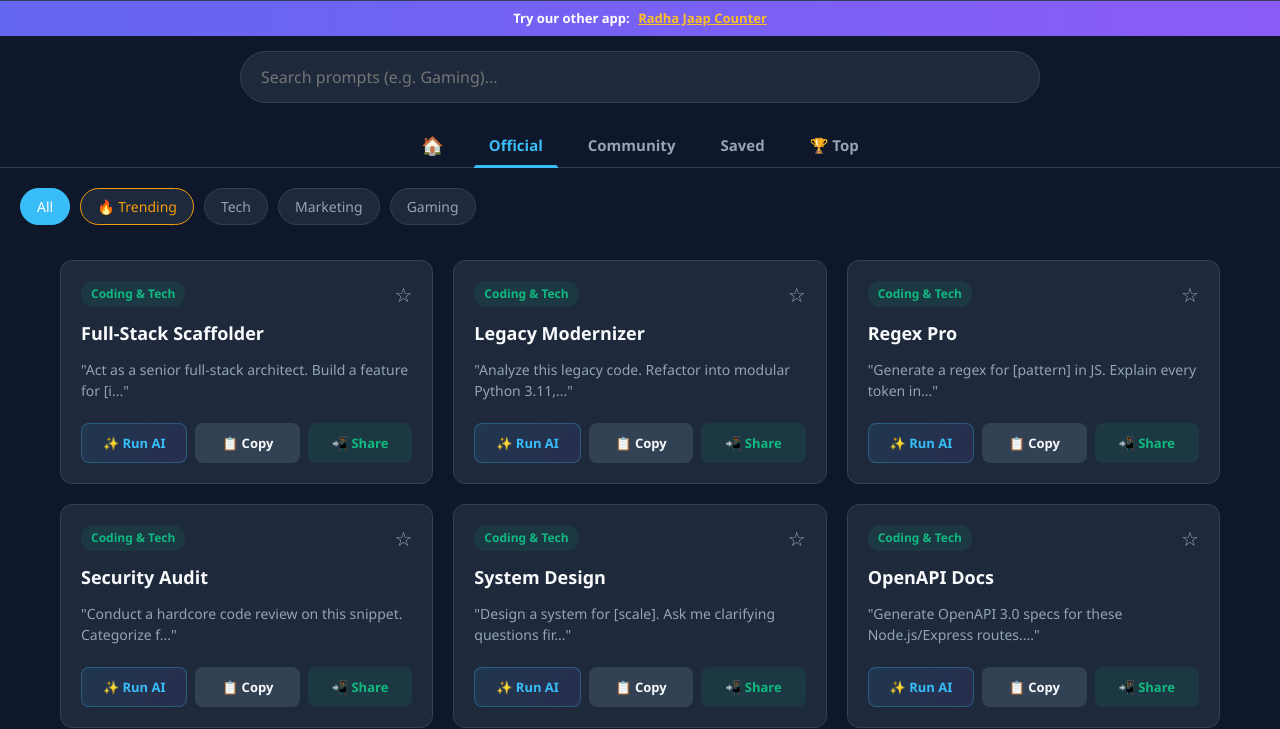
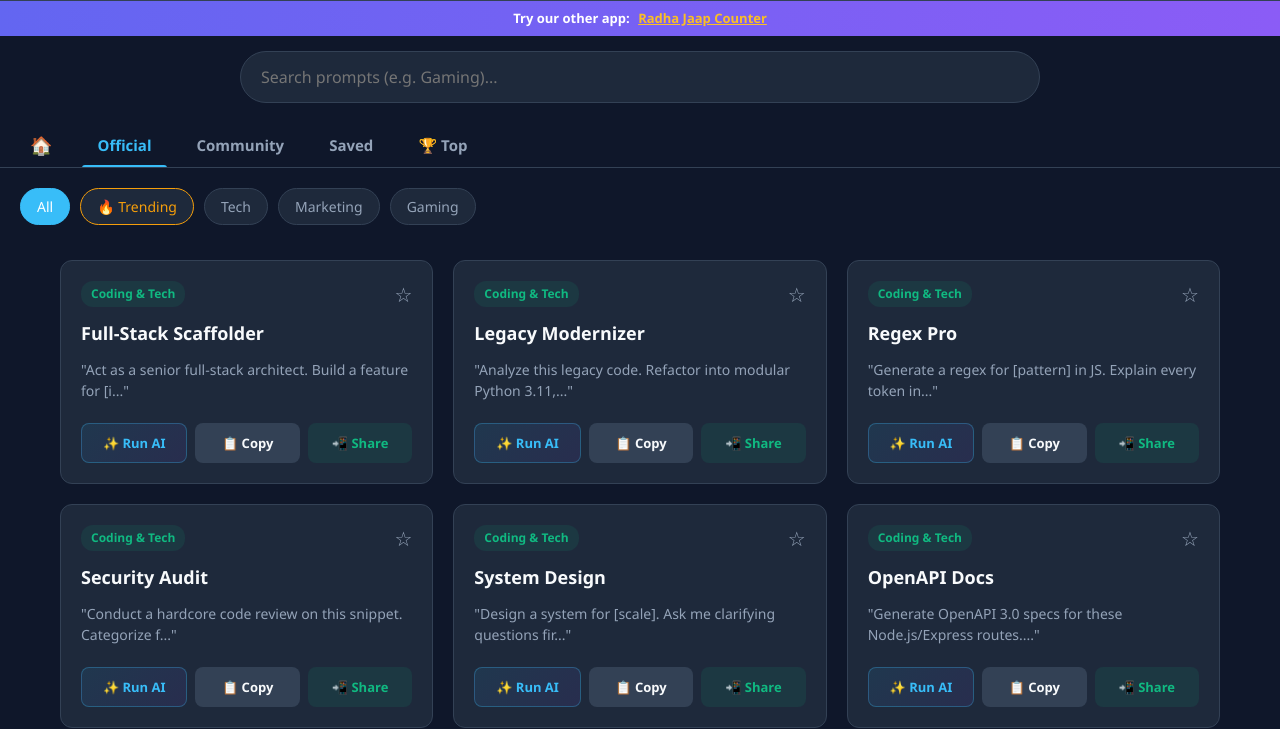
Before and after one commit to rishjain86/Prompt-Hub, a website: page index.html in a window 1280 px wide. Shown: the part 73-802 px from the top of the page. Drawn offline with nearby package versions, Linux system fonts and the light colour scheme; no server answers; files whose address does not match are found by name.

Commit message:
Update style.css

```diff
--- a/style.css
+++ b/style.css
@@ -25,7 +25,7 @@
     overscroll-behavior-y: none;
     -webkit-font-smoothing: antialiased;
     line-height: 1.5;
-    padding-bottom: 70px;
+    padding-bottom: 100px;
     overflow-x: hidden;
 }
 
@@ -271,14 +271,23 @@
 
 .app-tabs {
     display: flex;
-    justify-content: center;
+    justify-content: flex-start;
     gap: 15px;
     margin: 15px 0;
     border-bottom: 1px solid var(--border-color);
-    flex-wrap: wrap;
+    flex-wrap: nowrap;
+    overflow-x: auto;
+    -ms-overflow-style: none;
+    scrollbar-width: none;
+    padding: 0 15px;
+}
+
+.app-tabs::-webkit-scrollbar {
+    display: none;
 }
 
 .tab-btn {
+    flex-shrink: 0;
     background: none;
     border: none;
     color: var(--text-muted);
```
